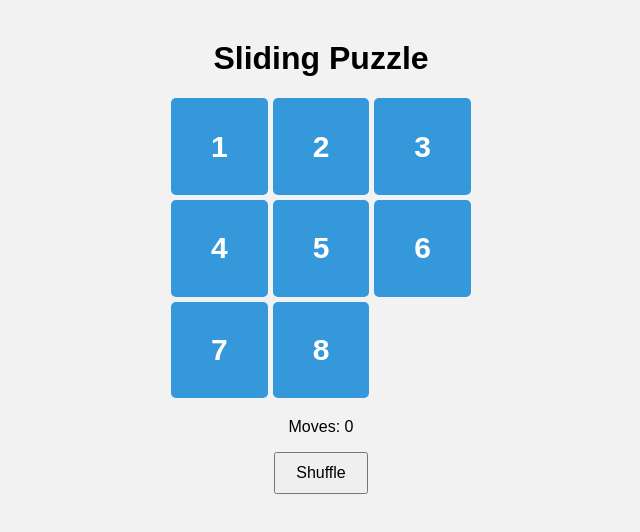
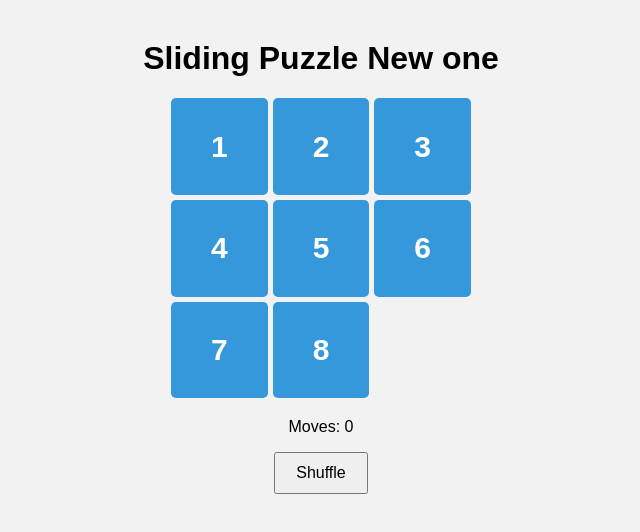
Before and after one commit to newmangrasse/puzzle-game, a plain HTML site: page index.html in a window 1280 px wide. Shown: the whole page, without its empty margins (319-959 px from the left). Drawn offline with Linux system fonts and the light colour scheme.

Commit message:
Update index.html
new updates

```diff
--- a/index.html
+++ b/index.html
@@ -8,7 +8,7 @@
 </head>
 <body>
 
-    <h1>Sliding Puzzle</h1>
+    <h1>Sliding Puzzle New one </h1>
 
     <div id="puzzle"></div>
 
```
